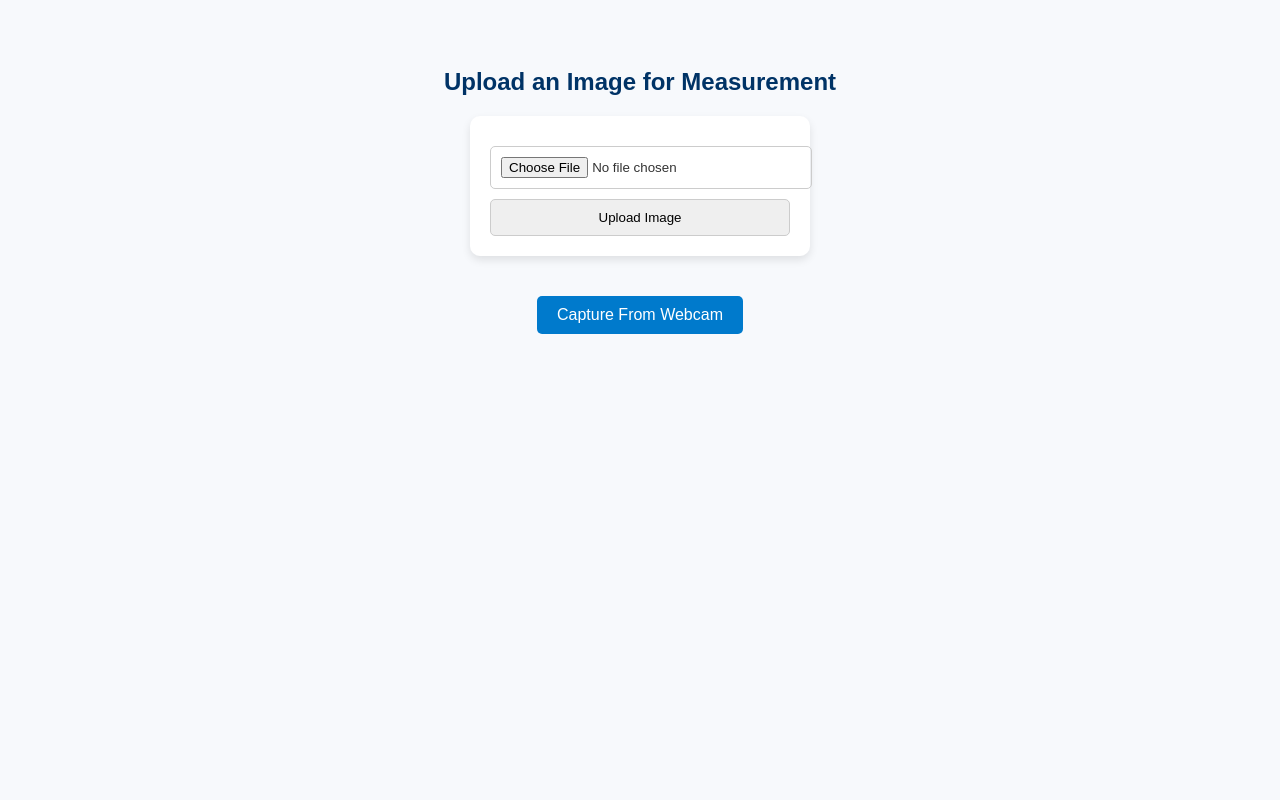
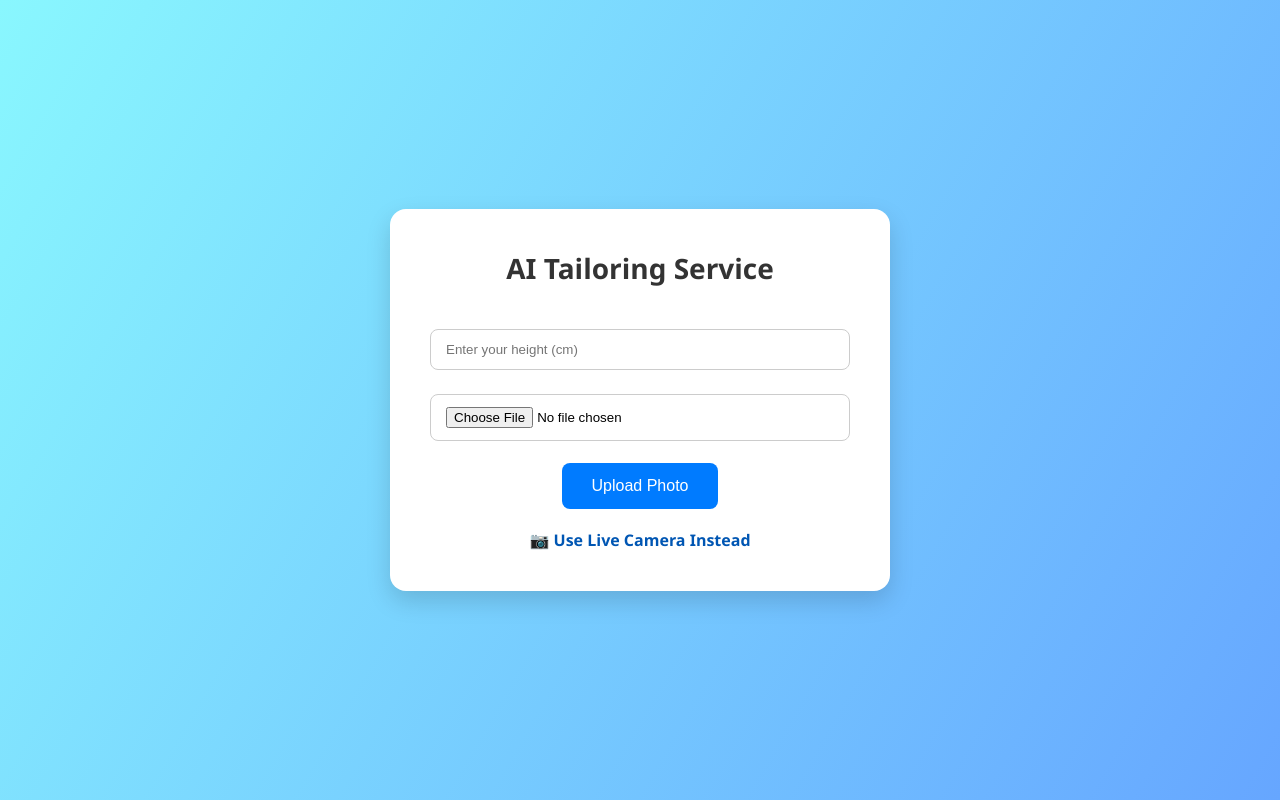
Before and after one commit to amanantuley/PerfectFit-AI_Model, a Flask app: page / in a window 1280 px wide. Run offline with Flask 3, Linux system fonts and the light colour scheme.

Commit message:
Update index.html

```diff
--- a/templates/index.html
+++ b/templates/index.html
@@ -1,17 +1,107 @@
 <!DOCTYPE html>
-<html>
+<html lang="en">
 <head>
-    <title>Upload Image</title>
-    <link rel="stylesheet" href="{{ url_for('static', filename='style.css') }}">
+    <meta charset="UTF-8">
+    <title>AI Tailoring Service</title>
+    <meta name="viewport" content="width=device-width, initial-scale=1">
+    <style>
+        * {
+            box-sizing: border-box;
+            margin: 0;
+            padding: 0;
+        }
+
+        body {
+            font-family: 'Segoe UI', Tahoma, Geneva, Verdana, sans-serif;
+            background: linear-gradient(120deg, #89f7fe 0%, #66a6ff 100%);
+            min-height: 100vh;
+            display: flex;
+            justify-content: center;
+            align-items: center;
+            padding: 40px 20px;
+        }
+
+        .container {
+            background: white;
+            border-radius: 16px;
+            box-shadow: 0 10px 25px rgba(0, 0, 0, 0.15);
+            max-width: 500px;
+            width: 100%;
+            padding: 40px;
+            text-align: center;
+        }
+
+        h1 {
+            margin-bottom: 30px;
+            font-size: 28px;
+            color: #333;
+        }
+
+        input[type="number"],
+        input[type="file"] {
+            width: 100%;
+            padding: 12px 15px;
+            margin: 12px 0;
+            border: 1px solid #ccc;
+            border-radius: 8px;
+            transition: all 0.3s ease;
+        }
+
+        input[type="number"]:focus,
+        input[type="file"]:focus {
+            border-color: #66a6ff;
+            outline: none;
+            box-shadow: 0 0 5px rgba(102, 166, 255, 0.5);
+        }
+
+        button {
+            background: #007bff;
+            color: white;
+            padding: 14px 30px;
+            font-size: 16px;
+            border: none;
+            border-radius: 8px;
+            cursor: pointer;
+            transition: background 0.3s ease;
+            margin-top: 10px;
+        }
+
+        button:hover {
+            background: #0056b3;
+        }
+
+        a {
+            display: block;
+            margin-top: 20px;
+            color: #0056b3;
+            font-weight: bold;
+            text-decoration: none;
+        }
+
+        a:hover {
+            text-decoration: underline;
+        }
+
+        @media (max-width: 600px) {
+            .container {
+                padding: 25px 20px;
+            }
+
+            h1 {
+                font-size: 22px;
+            }
+        }
+    </style>
 </head>
 <body>
-    <h2>Upload an Image for Measurement</h2>
-
-    <form action="/upload" method="POST" enctype="multipart/form-data">
-        <input type="file" name="photo" required>
-        <input type="submit" value="Upload Image">
-    </form>
-
-    <a href="/camera">Capture From Webcam</a>
+    <div class="container">
+        <h1>AI Tailoring Service</h1>
+        <form action="/upload" method="POST" enctype="multipart/form-data">
+            <input type="number" name="height" placeholder="Enter your height (cm)" required>
+            <input type="file" name="photo" accept="image/*" required>
+            <button type="submit">Upload Photo</button>
+        </form>
+        <a href="/camera">📷 Use Live Camera Instead</a>
+    </div>
 </body>
 </html>
```
